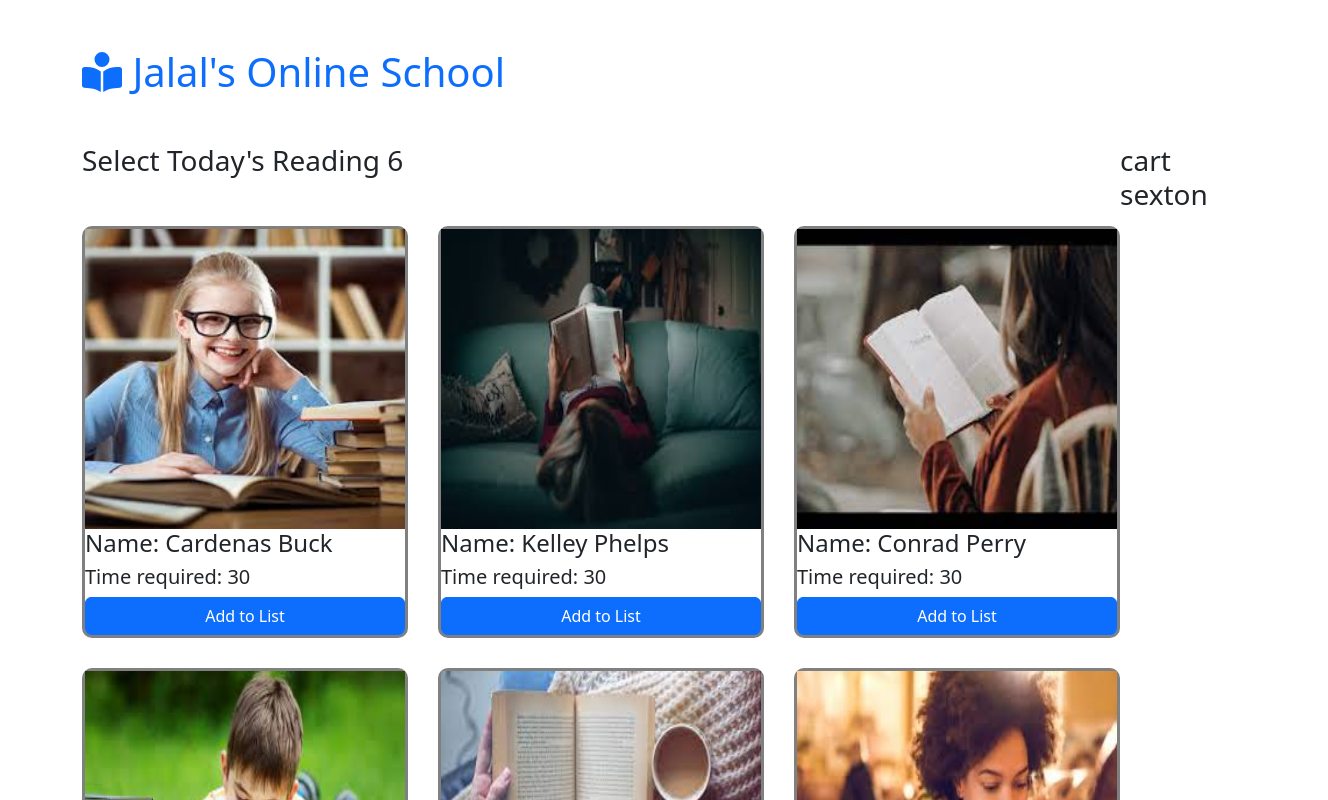
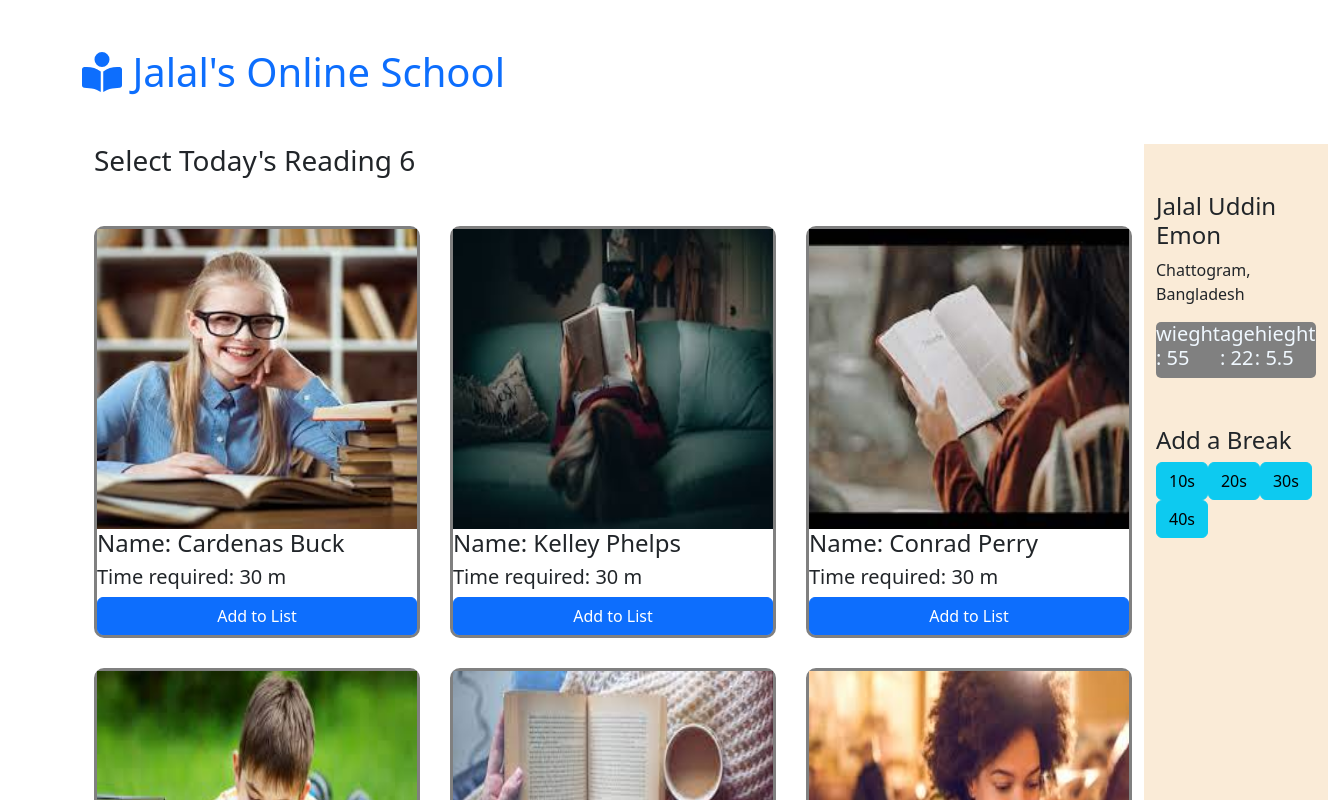
Before and after one commit to Jalalemon/jalal-online-school, a React (Create React App) app: page / in a window 1280 px wide. Shown: the top 800 px of the page, 1328 px wide, since content can reach past the window. Built offline with nearby package versions, Linux system fonts and the light colour scheme.

Commit message:
author info added

```diff
--- a/src/Components/Student-list/ListContainer.css
+++ b/src/Components/Student-list/ListContainer.css
@@ -7,3 +7,18 @@ display:grid;
 grid-template-columns: repeat(3, 1fr);
 gap: 30px;
 }
+
+.cart {
+    background-color: antiquewhite;
+
+}
+.author-info {
+    position: sticky;
+    top: 0;
+}
+.others-info {
+    background-color: gray;
+    color: aliceblue;
+    display: flex;
+    border-radius: 5px;
+}
--- a/src/Components/Student-list/ListContainer.js
+++ b/src/Components/Student-list/ListContainer.js
@@ -1,6 +1,7 @@
 import React, { useEffect, useState } from 'react';
 import StudentList from '../students/StudentList';
 import './ListContainer.css'
+
 const ListContainer = () => {
     const [students, setStudent] = useState([])
     useEffect (() => {
@@ -10,7 +11,7 @@ const ListContainer = () => {
     }, [])
     return (
         <div className='list container mt-5'>
-           <div className='student-list'>
+           <div className=' container student-list'>
                 <h3>Select Today's Reading {students.length}</h3>
                 <div className="single-cart mt-5">
 
@@ -23,8 +24,27 @@ const ListContainer = () => {
                 </div>
            </div>
 
-           <div className="cart">
-                <h3>cart sexton</h3>
+           <div className="container cart">
+               <div className="author-info">
+               <h4 className='mt-5 font-bold'>Jalal Uddin Emon </h4>
+               <p className='w-17 f-bold'>Chattogram, Bangladesh</p>
+               <div className="others-info">
+                <h5>wieght : 55 </h5>
+                <h5>age : 22 </h5>
+                <h5>hieght : 5.5 </h5>
+
+               </div>
+               <div className=" font-weight-bold mt-5 add-break">
+                <h4>Add a Break</h4>
+                <button className='btn btn-info'>10s</button>
+                <button className='btn btn-info'>20s</button>
+                <button className='btn btn-info'>30s</button>
+                <button className='btn btn-info'>40s</button>
+               </div>
+
+               </div>
+
+
            </div>
         </div>
     );
--- a/src/Components/students/StudentList.js
+++ b/src/Components/students/StudentList.js
@@ -7,7 +7,7 @@ const StudentList = (props) => {
 
             <img src={picture} alt="" />
             <h4>Name: {name} </h4>
-            <h5>Time required: {time} </h5>
+            <h5>Time required: {time} m </h5>
                 <button className="btn btn-primary w-100">Add to List</button>
 
         </div>
```
Also changed, not shown: src/Components/students/StudentList.css (line endings or trailing spaces).
